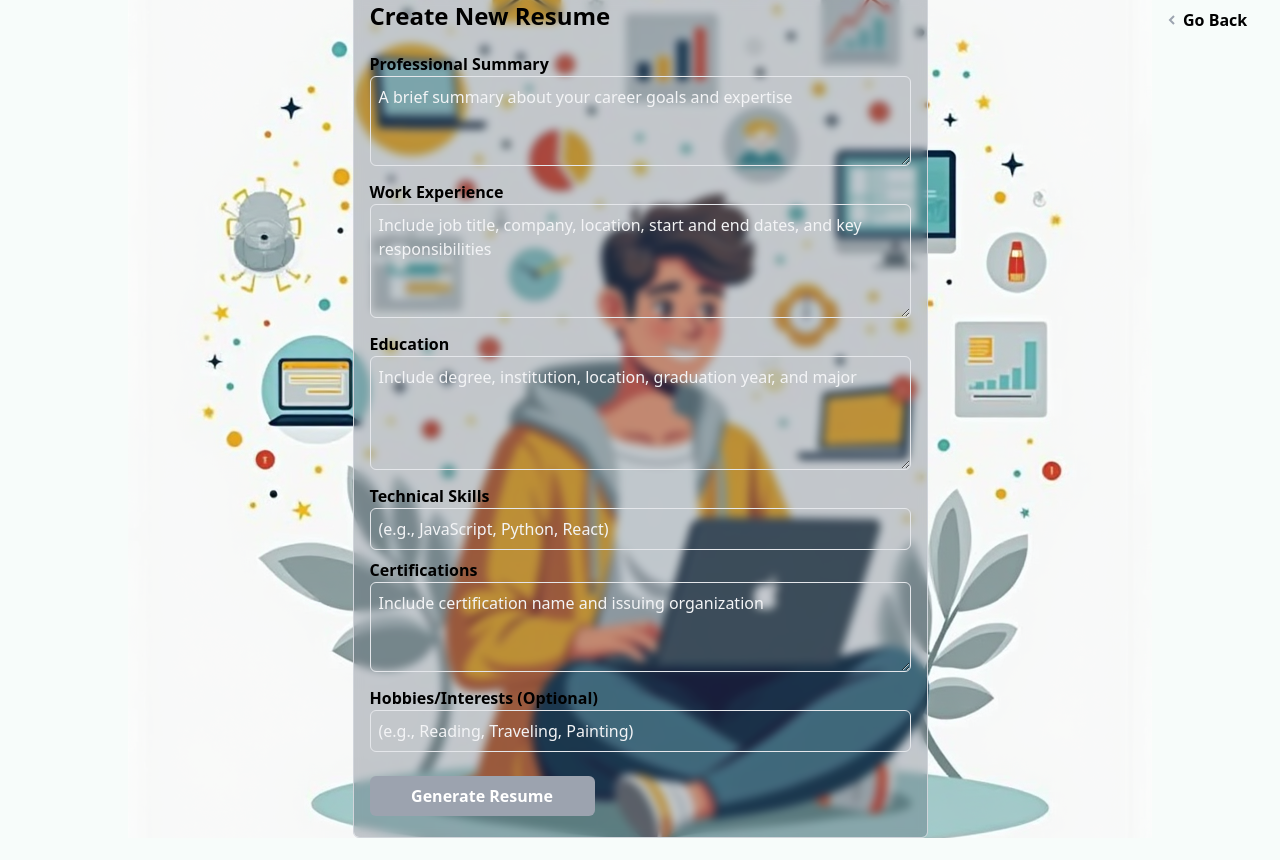
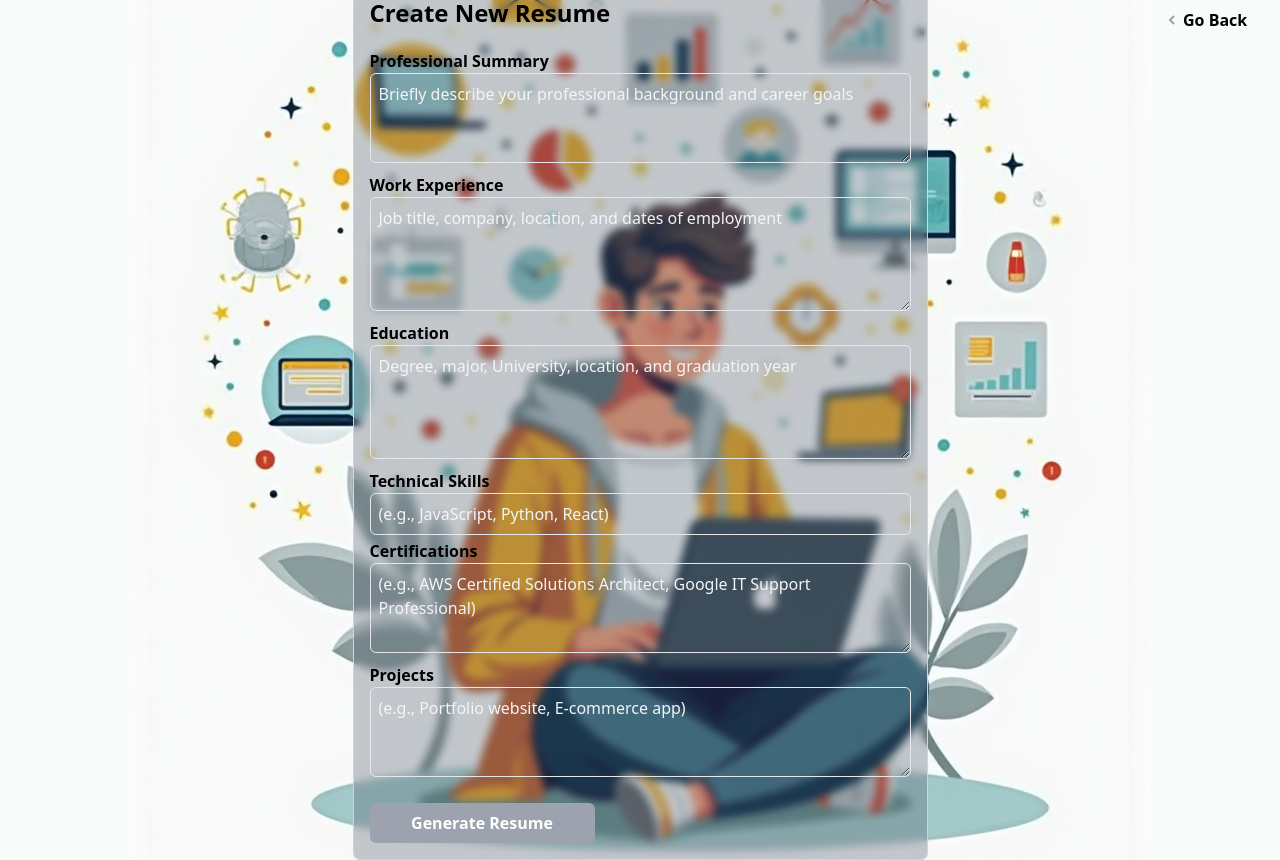
Before and after one commit to SandeebAdhikari/Project-GenerativeAI, a Next.js app in the folder client/: page /resume in a window 1280 px wide. Before the commit the page ends 838 px from the top, so only its background shows below. Built offline with nearby package versions, Linux system fonts and the light colour scheme.

Commit message:
change on the frontend to connect api

```diff
--- a/client/components/CoverLetterForm.tsx
+++ b/client/components/CoverLetterForm.tsx
@@ -40,7 +40,7 @@ const CoverLetterForm = () => {
   const handleSubmit: React.FormEventHandler<HTMLFormElement> = async (e) => {
     e.preventDefault();
 
-    console.log("Submitting form data:", formData); // Debug: Log the form data
+    console.log("Submitting form data:", formData);
 
     try {
       const response: Response = await fetch(
--- a/client/components/ResumeForm.tsx
+++ b/client/components/ResumeForm.tsx
@@ -1,8 +1,64 @@
-import React from "react";
+"use client";
+import React, { useState } from "react";
 
 const ResumeForm = () => {
+  const [formData, setFormData] = useState({
+    summary: "",
+    experience: "",
+    education: "",
+    skills: "",
+    certifications: "",
+    Projects: "",
+  });
+
+  const handleChange: React.ChangeEventHandler<
+    HTMLInputElement | HTMLTextAreaElement
+  > = (e) => {
+    const { id, value } = e.target;
+    setFormData((prevFormData) => ({
+      ...prevFormData,
+      [id]: value,
+    }));
+  };
+
+  const handleSubmit: React.FormEventHandler<HTMLFormElement> = async (e) => {
+    e.preventDefault();
+
+    try {
+      const response: Response = await fetch(
+        "http://localhost:3000/generate-resume",
+        {
+          method: "POST",
+          headers: {
+            "Content-Type": "application/json",
+          },
+          body: JSON.stringify(formData),
+        }
+      );
+
+      if (!response.ok) {
+        throw new Error("Failed to generate resume");
+      }
+
+      const pdfBlob: Blob = await response.blob();
+
+      const url: string = window.URL.createObjectURL(pdfBlob);
+      const link: HTMLAnchorElement = document.createElement("a");
+      link.href = url;
+      link.setAttribute("download", "resume.pdf");
+      document.body.appendChild(link);
+      link.click();
+      link.remove();
+    } catch (error: unknown) {
+      if (error instanceof Error) {
+        console.error(error.message);
+      } else {
+        console.error("An unknown error occurred");
+      }
+    }
+  };
   return (
-    <div className="relative h-[875px] w-[575px] bg-gray-600 p-4 rounded-md bg-clip-padding backdrop-filter backdrop-blur-sm bg-opacity-30 border border-gray-300">
+    <div className="mt-5 relative h-[900px] w-[575px] bg-gray-600 p-4 rounded-md bg-clip-padding backdrop-filter backdrop-blur-sm bg-opacity-30 border border-gray-300">
       <div className="absolute -top-12 left-0 p-4">
         <svg
           width="66"
@@ -22,8 +78,7 @@ const ResumeForm = () => {
         </svg>
       </div>
       <h1 className="mt-5 text-2xl font-bold text-black ">Create New Resume</h1>
-      <form className="mt-5 flex flex-col gap-2">
-        {/* Professional Summary */}
+      <form className="mt-5 flex flex-col gap-1" onSubmit={handleSubmit}>
         <div>
           <label htmlFor="summary" className="block text-black font-semibold">
             Professional Summary
@@ -31,12 +86,12 @@ const ResumeForm = () => {
           <textarea
             id="summary"
             className="w-full p-2 rounded-md border border-gray-200 hover:border-gray-500 focus:outline-none bg-transparent placeholder-gray-100"
-            placeholder="A brief summary about your career goals and expertise"
+            placeholder="Briefly describe your professional background and career goals"
             rows={3}
+            onChange={handleChange}
           ></textarea>
         </div>
 
-        {/* Work Experience */}
         <div>
           <label
             htmlFor="experience"
@@ -47,12 +102,12 @@ const ResumeForm = () => {
           <textarea
             id="experience"
             className="w-full p-2 rounded-md border border-gray-200 hover:border-gray-500 focus:outline-none bg-transparent placeholder-gray-100"
-            placeholder="Include job title, company, location, start and end dates, and key responsibilities"
+            placeholder="Job title, company, location, and dates of employment"
             rows={4}
+            onChange={handleChange}
           ></textarea>
         </div>
 
-        {/* Education */}
         <div>
           <label htmlFor="education" className="block text-black font-semibold">
             Education
@@ -60,12 +115,12 @@ const ResumeForm = () => {
           <textarea
             id="education"
             className="w-full p-2 rounded-md border border-gray-200 hover:border-gray-500 focus:outline-none bg-transparent placeholder-gray-100"
-            placeholder="Include degree, institution, location, graduation year, and major"
+            placeholder="Degree, major, University, location, and graduation year"
             rows={4}
+            onChange={handleChange}
           ></textarea>
         </div>
 
-        {/* Technical Skills */}
         <div>
           <label htmlFor="skills" className="block text-black font-semibold">
             Technical Skills
@@ -75,10 +130,10 @@ const ResumeForm = () => {
             type="text"
             className="w-full p-2 rounded-md border border-gray-200 hover:border-gray-500 focus:outline-none bg-transparent placeholder-gray-100"
             placeholder="(e.g., JavaScript, Python, React)"
+            onChange={handleChange}
           />
         </div>
 
-        {/* Certifications */}
         <div>
           <label
             htmlFor="certifications"
@@ -89,21 +144,22 @@ const ResumeForm = () => {
           <textarea
             id="certifications"
             className="w-full p-2 rounded-md border border-gray-200 hover:border-gray-500 focus:outline-none bg-transparent placeholder-gray-100"
-            placeholder="Include certification name and issuing organization"
+            placeholder="(e.g., AWS Certified Solutions Architect, Google IT Support Professional)"
             rows={3}
+            onChange={handleChange}
           ></textarea>
         </div>
 
-        {/* Hobbies/Interests */}
         <div>
-          <label htmlFor="hobbies" className="block text-black font-semibold">
-            Hobbies/Interests (Optional)
+          <label htmlFor="project" className="block text-black font-semibold">
+            Projects
           </label>
-          <input
-            id="hobbies"
-            type="text"
+          <textarea
+            id="project"
             className="w-full p-2 rounded-md border border-gray-200 hover:border-gray-500 focus:outline-none bg-transparent placeholder-gray-100"
-            placeholder="(e.g., Reading, Traveling, Painting)"
+            placeholder="(e.g., Portfolio website, E-commerce app)"
+            rows={3}
+            onChange={handleChange}
           />
         </div>
 
```
